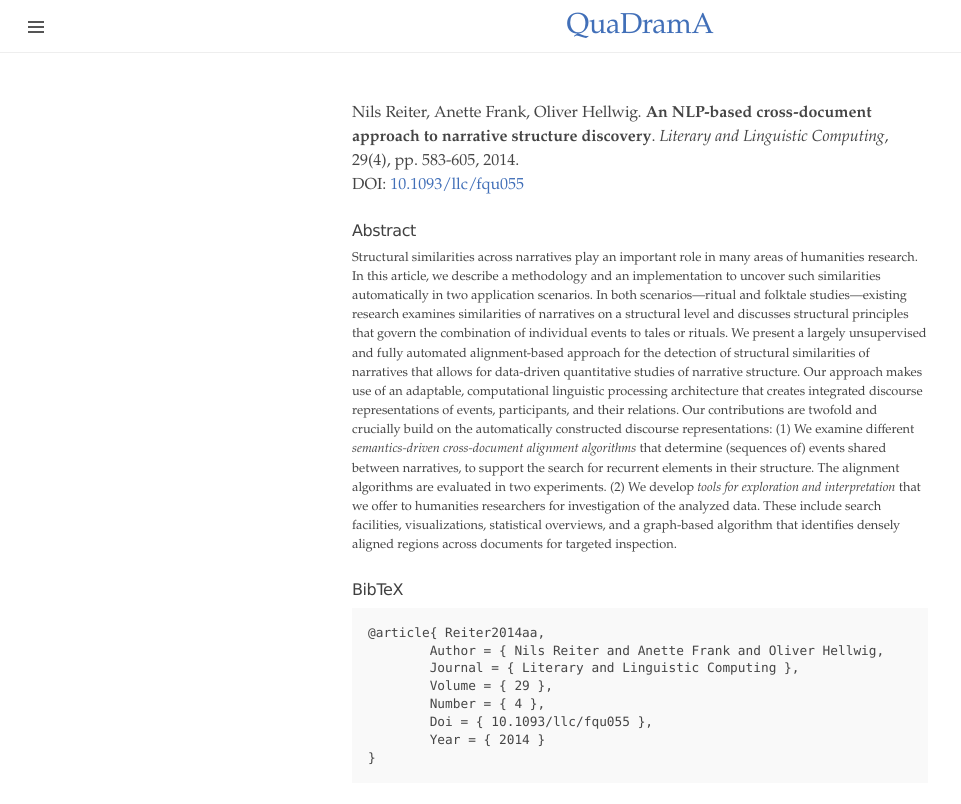
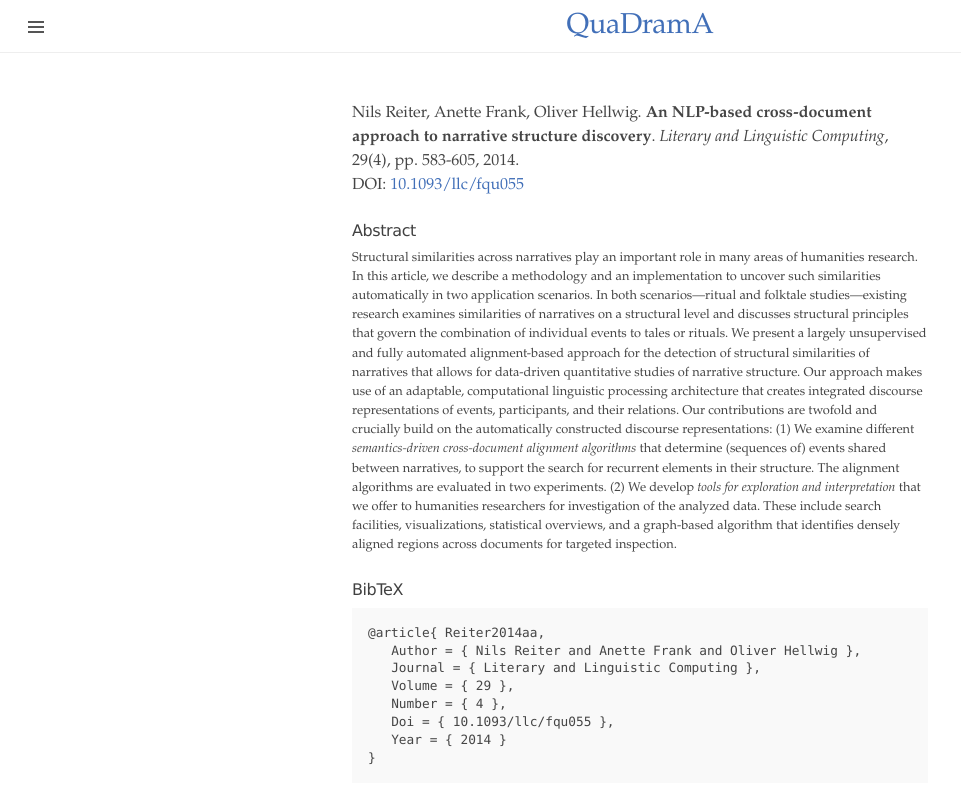
Before and after one commit to quadrama/quadrama.github.io, a Jekyll site: the page built from _publications/Reiter2014aa.md, in a window 1280 px wide. Shown: the top 804 px of the page, without its empty margins (0-961 px from the left). Built offline with Jekyll 4.4.1, drawn with Linux system fonts in a browser that asks for light colours; nearby versions of some CDN libraries; library files that are not in the unit come from our copies.

Commit message:
fixed english pub list

```diff
--- /dev/null
+++ b/_includes/pub.html
@@ -0,0 +1 @@
+{% include {{include.p.layout}}.html p=include.p %}
--- a/_layouts/article.html
+++ b/_layouts/article.html
@@ -7,11 +7,11 @@
 <h3>BibTeX</h3>
 <pre>
 @article{ {{ page.ref }},
-	Author = { {{ page.author | join: " and " }},
-	Journal = { {{ page.journal }} },
-	Volume = { {{ page.volume }} },
-	Number = { {{ page.number }} },
-	{% if page.doi %}Doi = { {{ page.doi }} },{% endif %}
-	Year = { {{ page.year }} }
+   Author = { {{ page.author | join: " and " }} },
+   Journal = { {{ page.journal }} },
+   Volume = { {{ page.volume }} },
+   Number = { {{ page.number }} },
+   {% if page.doi %}Doi = { {{ page.doi }} },{% endif %}
+   Year = { {{ page.year }} }
 }
 </pre>
--- a/publications.en.md
+++ b/publications.en.html
@@ -14,11 +14,7 @@
 {% assign thisyear = site.publications | where:"year", y %}
 
 {% for pub in thisyear %}
-	{% case pub.layout %}
-		{% when "inproceedings" %}
-<div class="publication">{% include inproceedings.html p=pub %}<p class="right_aligned"><a href="{{site.url}}/publications/{{pub.ref}}">Details ...</a></p></div>
-	{% endcase %}
-
+<div class="publication">{% include pub.html p=pub %}<p class="right_aligned"><a href="{{site.url}}/publications/{{pub.ref}}">Details ...</a></p></div>
 {% endfor %}
 
 {% endfor %}
```
Also changed, not shown: _layouts/inproceedings.html (+6 -5 lines), publications.de.html (+1 -6 lines).
